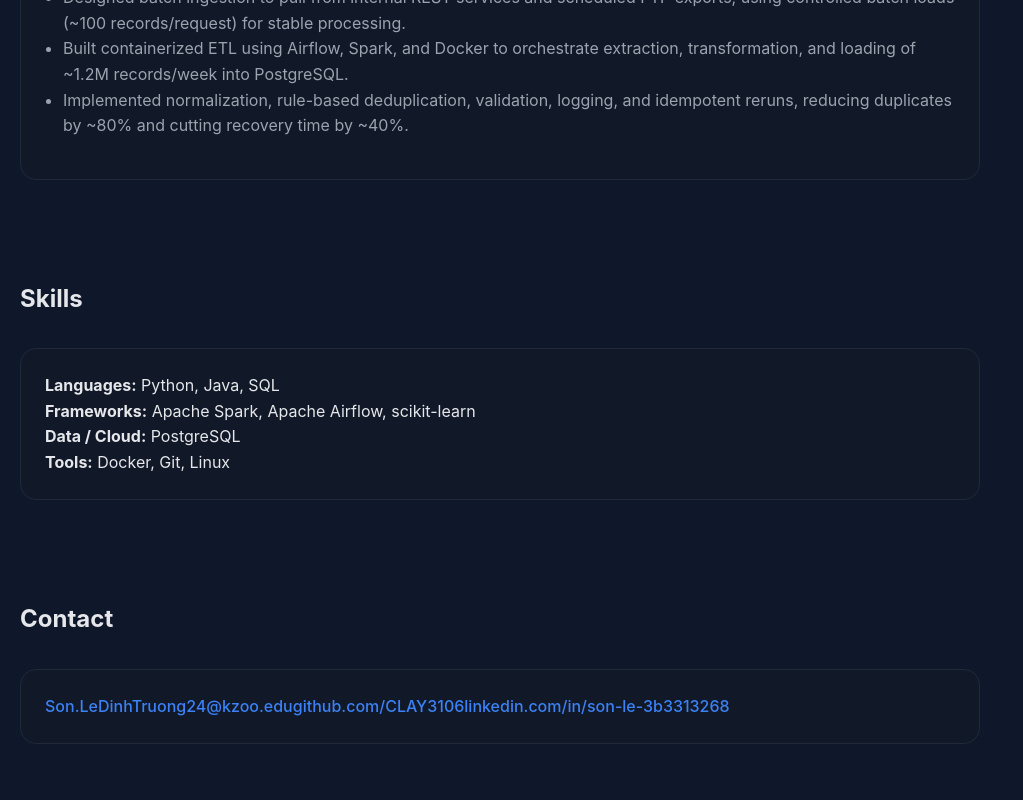
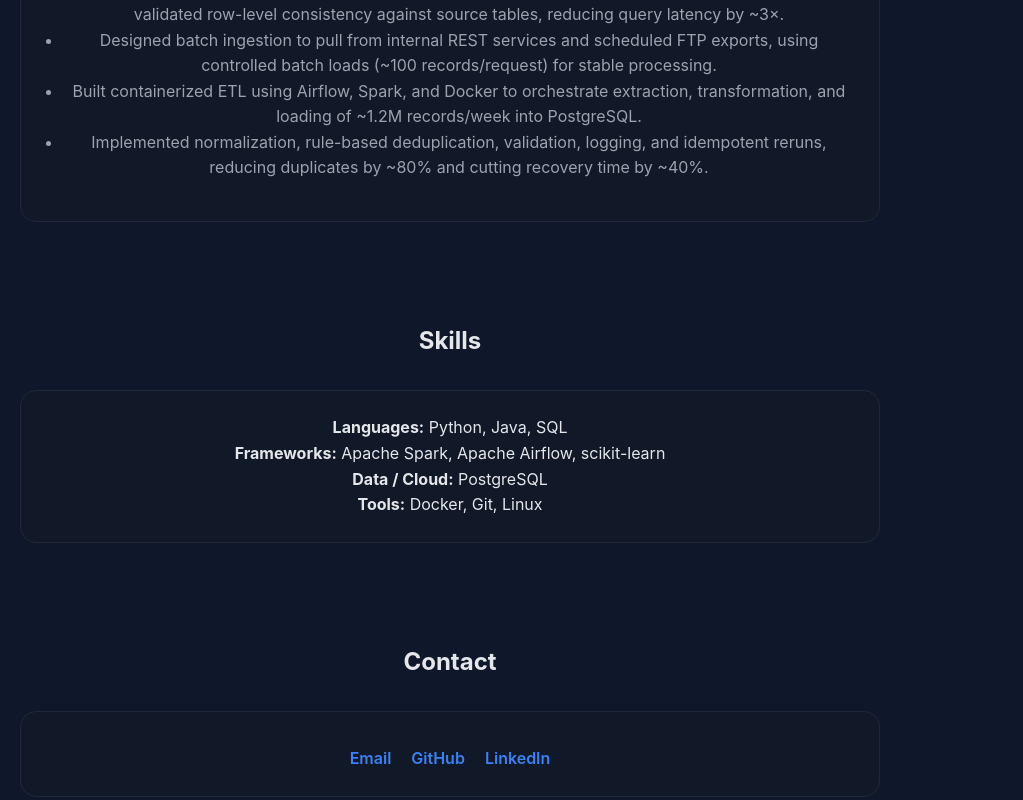
Before and after one commit to CLAY3106/portfolio, a React (Vite) app: page / in a window 1280 px wide. Shown: the part 2230-3030 px from the top of the page, without its empty margins (0-1023 px from the left). Built offline with nearby package versions, Linux system fonts and the light colour scheme.

Commit message:
update layout for information

```diff
--- a/src/App.css
+++ b/src/App.css
@@ -30,9 +30,10 @@ a:hover {
 }
 
 .container {
-  max-width: 1000px;
+  max-width: 900px;
   margin: 0 auto;
-  padding: 60px 20px;
+  padding: 80px 20px;
+  text-align: center;
 }
 
 .header {
@@ -98,6 +99,7 @@ a:hover {
   border-radius: 16px;
   padding: 24px;
   transition: transform 0.2s ease, border 0.2s ease;
+  margin: 0 auto;
 }
 
 .card:hover {
@@ -158,3 +160,25 @@ a:hover {
   font-size: 13px;
   color: var(--muted);
 }
+
+.heroImage {
+  width: 130px;
+  border-radius: 50%;
+  margin-bottom: 30px;
+  border: 2px solid var(--border);
+}
+
+.contactRow {
+  display: flex;
+  justify-content: center;
+  gap: 20px;
+  flex-wrap: wrap;
+  align-items: center;
+  margin-top: 10px;
+}
+
+.contactRow a {
+  font-weight: 600;
+  color: var(--accent);
+  font-size: 16px;
+}
--- a/src/App.jsx
+++ b/src/App.jsx
@@ -183,17 +183,9 @@ export default function App() {
           <h2>Contact</h2>
           <div className="card">
             <div className="contactRow">
-              <a href="mailto:Son.LeDinhTruong24@kzoo.edu">Son.LeDinhTruong24@kzoo.edu</a>
-              <a href="https://github.com/CLAY3106" target="_blank" rel="noreferrer">
-                github.com/CLAY3106
-              </a>
-              <a
-                href="https://www.linkedin.com/in/son-le-3b3313268/"
-                target="_blank"
-                rel="noreferrer"
-              >
-                linkedin.com/in/son-le-3b3313268
-              </a>
+              <a href="mailto:Son.LeDinhTruong24@kzoo.edu">Email</a>
+              <a href="https://github.com/CLAY3106" target="_blank" rel="noreferrer">GitHub</a>
+              <a href="https://www.linkedin.com/in/son-le-3b3313268/" target="_blank" rel="noreferrer">LinkedIn</a>
             </div>
           </div>
         </section>
```
